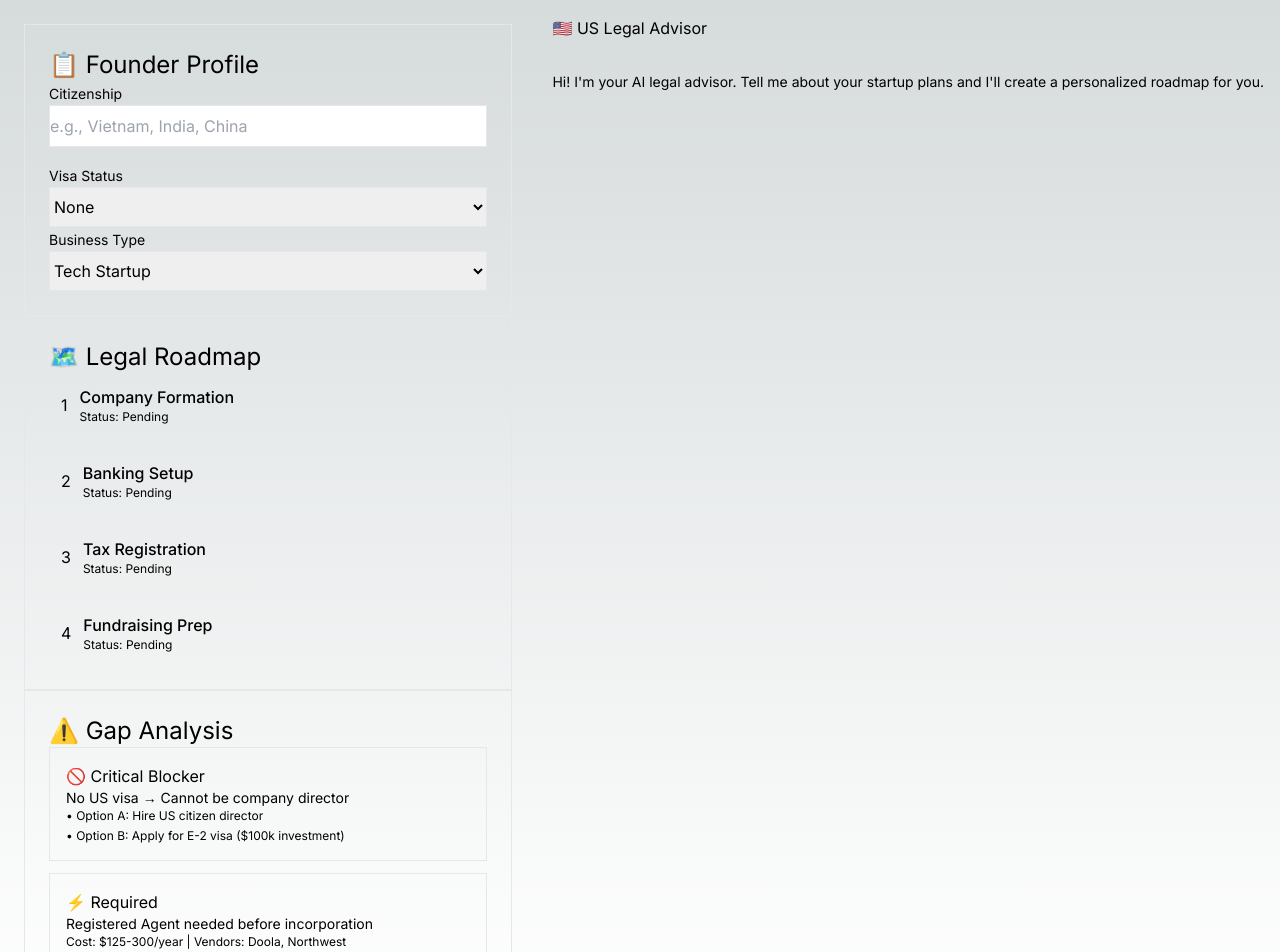
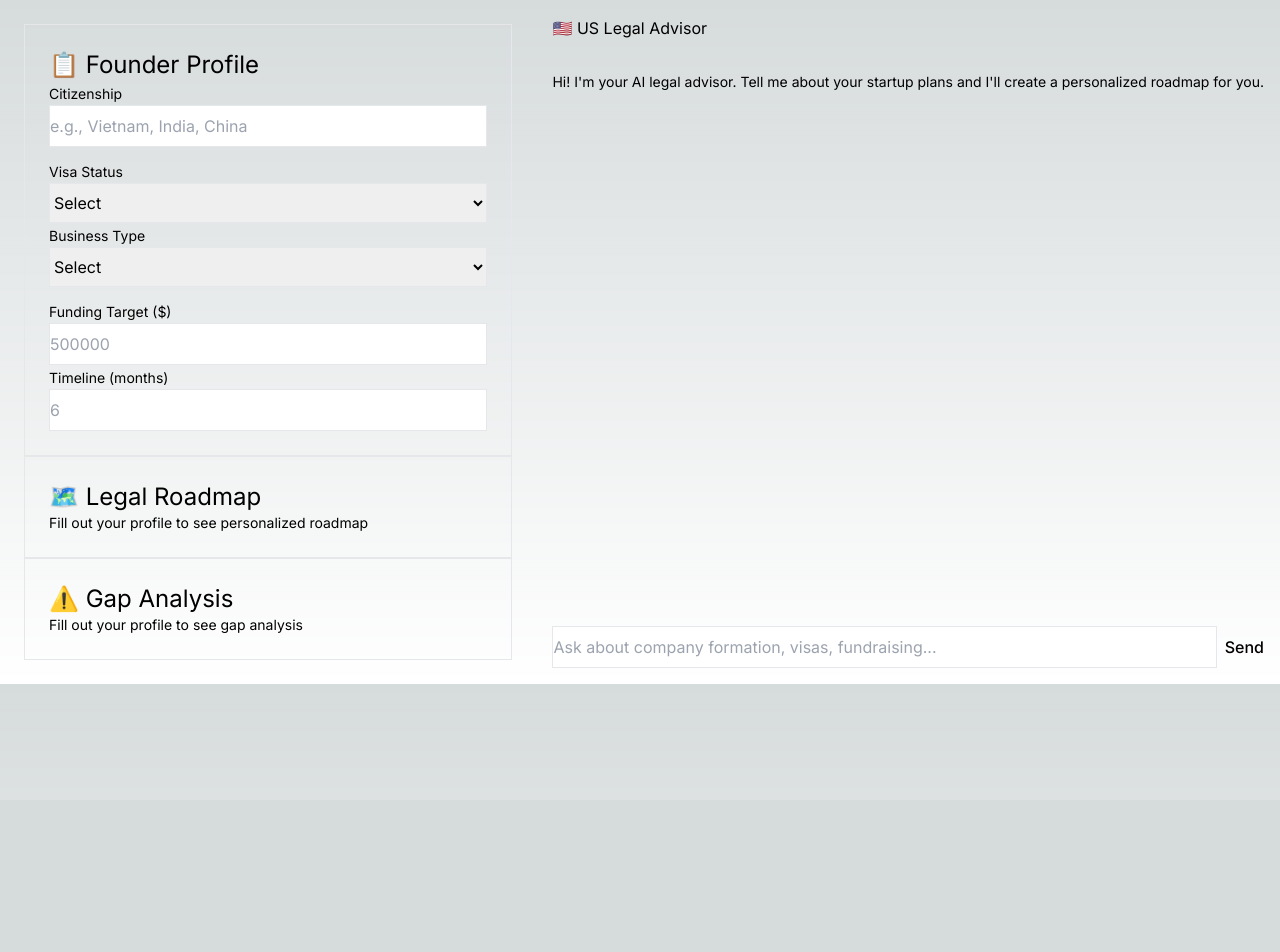
Before and after one commit to kakaholigan/ai-compience-app, a Next.js app: page / in a window 1280 px wide. Shown: the top 952 px of the page. After the commit the page ends 800 px from the top, so only its background shows below. Built offline with nearby package versions, Linux system fonts and the light colour scheme.

Commit message:
COMPLETE: Interactive app - profile inputs + dynamic roadmap/gap analysis + updated README

```diff
--- a/src/app/page.tsx
+++ b/src/app/page.tsx
@@ -1,10 +1,95 @@
 "use client";
-import { useState } from "react";
+import { useState, useEffect } from "react";
 
 export default function Home() {
+  const [profile, setProfile] = useState({
+    citizenship: "",
+    visa: "",
+    businessType: "",
+    funding: "",
+    timeline: ""
+  });
+  const [analysis, setAnalysis] = useState<any>(null);
+  const [roadmap, setRoadmap] = useState<any[]>([]);
   const [messages, setMessages] = useState<any[]>([]);
   const [input, setInput] = useState("");
   const [loading, setLoading] = useState(false);
+
+  // Generate analysis when profile changes
+  useEffect(() => {
+    if (profile.citizenship || profile.visa || profile.businessType) {
+      const blockers = [];
+      const requirements = [];
+
+      // Visa blockers
+      if (profile.visa === 'None' || !profile.visa) {
+        blockers.push({
+          type: 'critical',
+          title: 'No US Visa',
+          desc: 'Cannot be company director',
+          solutions: ['Hire US citizen director', 'Apply E-2 visa ($100k)', 'Nominee director service']
+        });
+      }
+
+      if (profile.visa === 'F-1 Student') {
+        blockers.push({
+          type: 'high',
+          title: 'F-1 Work Restrictions',
+          desc: 'Limited to CPT/OPT only',
+          solutions: ['Find H-1B co-founder', 'Transition to E-2', 'Stay as passive investor']
+        });
+      }
+
+      // Always required
+      requirements.push(
+        { title: 'Registered Agent (Delaware)', cost: '$125-300/yr', deadline: 'Before incorporation' },
+        { title: 'IRS EIN Application', cost: 'Free', deadline: '7 days after incorporation' },
+        { title: 'Delaware Annual Tax', cost: '$450/yr', deadline: 'March 1st' }
+      );
+
+      // Funding-based
+      if (parseInt(profile.funding) > 1000000) {
+        requirements.push({
+          title: 'SEC Form D (Reg D)',
+          cost: '$1,500-3,000',
+          deadline: '15 days after first sale'
+        });
+      } else if (parseInt(profile.funding) > 0) {
+        requirements.push({
+          title: 'SEC Form D (Reg D)',
+          cost: '$0-500',
+          deadline: '15 days after first sale'
+        });
+      }
+
+      // Business type specific
+      if (profile.businessType === 'E-commerce') {
+        requirements.push({
+          title: 'Sales Tax Registration',
+          cost: 'Varies by state',
+          deadline: 'Before first sale'
+        });
+      }
+
+      setAnalysis({ blockers, requirements });
+      generateRoadmap();
+    }
+  }, [profile]);
+
+  // Generate personalized roadmap
+  const generateRoadmap = () => {
+    const tasks = ['Company Formation', 'Banking Setup', 'Tax Registration'];
+
+    if (parseInt(profile.funding) > 0) {
+      tasks.push('Fundraising Prep');
+    }
+
+    if (profile.visa === 'None') {
+      tasks.unshift('Visa/Director Resolution');
+    }
+
+    setRoadmap(tasks);
+  };
 
   const sendMessage = async () => {
     if (!input.trim()) return;
@@ -18,7 +103,10 @@ export default function Home() {
       const response = await fetch("/api/copilotkit", {
         method: "POST",
         headers: { "Content-Type": "application/json" },
-        body: JSON.stringify({ messages: [...messages, userMessage] }),
+        body: JSON.stringify({
+          messages: [...messages, userMessage],
+          profile: profile
+        }),
       });
 
       const data = await response.json();
@@ -37,32 +125,66 @@ export default function Home() {
           {/* Layout 1: Profile Input */}
           <div className="bg-white/10 backdrop-blur-lg rounded-xl p-6 border border-white/20">
             <h2 className="text-2xl font-bold text-white mb-4">📋 Founder Profile</h2>
-            <div className="space-y-4">
+            <div className="space-y-3">
               <div>
                 <label className="text-white/80 text-sm">Citizenship</label>
                 <input
                   type="text"
                   placeholder="e.g., Vietnam, India, China"
+                  value={profile.citizenship}
+                  onChange={(e) => setProfile({...profile, citizenship: e.target.value})}
                   className="w-full mt-1 px-4 py-2 bg-white/10 border border-white/20 rounded-lg text-white placeholder-white/40"
                 />
               </div>
-              <div className="grid grid-cols-2 gap-4">
+              <div className="grid grid-cols-2 gap-3">
                 <div>
                   <label className="text-white/80 text-sm">Visa Status</label>
-                  <select className="w-full mt-1 px-4 py-2 bg-white/10 border border-white/20 rounded-lg text-white">
-                    <option>None</option>
-                    <option>F-1 Student</option>
-                    <option>H-1B Work</option>
-                    <option>E-2 Investor</option>
+                  <select
+                    value={profile.visa}
+                    onChange={(e) => setProfile({...profile, visa: e.target.value})}
+                    className="w-full mt-1 px-4 py-2 bg-white/10 border border-white/20 rounded-lg text-white"
+                  >
+                    <option value="">Select</option>
+                    <option value="None">None</option>
+                    <option value="F-1 Student">F-1 Student</option>
+                    <option value="H-1B Work">H-1B Work</option>
+                    <option value="E-2 Investor">E-2 Investor</option>
                   </select>
                 </div>
                 <div>
                   <label className="text-white/80 text-sm">Business Type</label>
-                  <select className="w-full mt-1 px-4 py-2 bg-white/10 border border-white/20 rounded-lg text-white">
-                    <option>Tech Startup</option>
-                    <option>SaaS</option>
-                    <option>E-commerce</option>
+                  <select
+                    value={profile.businessType}
+                    onChange={(e) => setProfile({...profile, businessType: e.target.value})}
+                    className="w-full mt-1 px-4 py-2 bg-white/10 border border-white/20 rounded-lg text-white"
+                  >
+                    <option value="">Select</option>
+                    <option value="SaaS">SaaS</option>
+                    <option value="E-commerce">E-commerce</option>
+                    <option value="Fintech">Fintech</option>
                   </select>
+                </div>
+              </div>
+              <div className="grid grid-cols-2 gap-3">
+                <div>
+                  <label className="text-white/80 text-sm">Funding Target ($)</label>
+                  <input
+                    type="number"
+                    placeholder="500000"
+                    value={profile.funding}
+                    onChange={(e) => setProfile({...profile, funding: e.target.value})}
+                    className="w-full mt-1 px-4 py-2 bg-white/10 border border-white/20 rounded-lg text-white placeholder-white/40"
+                  />
+                </div>
+                <div>
+                  <label className="text-white/80 text-sm">Timeline (months)</label>
+                  <input
+                    type="number"
+                    placeholder="6"
+                    value={profile.timeline}
+                    onChange={(e) => setProfile({...profile, timeline: e.target.value})}
+                    className="w-full mt-1 px-4 py-2 bg-white/10 border border-white/20 rounded-lg text-white placeholder-white/40"
+                  />
                 </div>
               </div>
             </div>
@@ -71,8 +193,9 @@ export default function Home() {
           {/* Layout 2: Legal Roadmap */}
           <div className="bg-white/10 backdrop-blur-lg rounded-xl p-6 border border-white/20">
             <h2 className="text-2xl font-bold text-white mb-4">🗺️ Legal Roadmap</h2>
+            {roadmap.length > 0 ? (
               <div className="space-y-3">
-              {['Company Formation', 'Banking Setup', 'Tax Registration', 'Fundraising Prep'].map((phase, i) => (
+                {roadmap.map((phase, i) => (
                   <div key={i} className="flex items-center gap-3 p-3 bg-white/5 rounded-lg">
                     <div className="w-8 h-8 rounded-full bg-purple-500 flex items-center justify-center text-white font-bold">
                       {i + 1}
@@ -82,31 +205,47 @@ export default function Home() {
                       <p className="text-white/60 text-xs">Status: Pending</p>
                     </div>
                     <div className="w-20 h-2 bg-white/10 rounded-full overflow-hidden">
-                    <div className="h-full bg-purple-500" style={{width: `${i * 25}%`}}></div>
+                      <div className="h-full bg-purple-500" style={{width: `${(i + 1) * 20}%`}}></div>
                     </div>
                   </div>
                 ))}
               </div>
+            ) : (
+              <p className="text-white/60 text-sm">Fill out your profile to see personalized roadmap</p>
+            )}
           </div>
 
           {/* Layout 3: Gap Analysis */}
           <div className="bg-white/10 backdrop-blur-lg rounded-xl p-6 border border-white/20">
             <h2 className="text-2xl font-bold text-white mb-4">⚠️ Gap Analysis</h2>
+            {analysis ? (
               <div className="space-y-3">
-              <div className="p-4 bg-red-500/20 border border-red-500/30 rounded-lg">
-                <h3 className="text-red-300 font-bold mb-2">🚫 Critical Blocker</h3>
-                <p className="text-white/90 text-sm">No US visa → Cannot be company director</p>
+                {analysis.blockers?.length > 0 && analysis.blockers.map((blocker: any, i: number) => (
+                  <div key={i} className="p-4 bg-red-500/20 border border-red-500/30 rounded-lg">
+                    <h3 className="text-red-300 font-bold mb-2">🚫 {blocker.title}</h3>
+                    <p className="text-white/90 text-sm">{blocker.desc}</p>
                     <div className="mt-2 space-y-1">
-                  <p className="text-white/70 text-xs">• Option A: Hire US citizen director</p>
-                  <p className="text-white/70 text-xs">• Option B: Apply for E-2 visa ($100k investment)</p>
+                      {blocker.solutions.map((sol: string, j: number) => (
+                        <p key={j} className="text-white/70 text-xs">• {sol}</p>
+                      ))}
                     </div>
                   </div>
-              <div className="p-4 bg-yellow-500/20 border border-yellow-500/30 rounded-lg">
-                <h3 className="text-yellow-300 font-bold mb-2">⚡ Required</h3>
-                <p className="text-white/90 text-sm">Registered Agent needed before incorporation</p>
-                <p className="text-white/70 text-xs mt-1">Cost: $125-300/year | Vendors: Doola, Northwest</p>
+                ))}
+                {analysis.requirements?.length > 0 && (
+                  <div className="p-4 bg-blue-500/20 border border-blue-500/30 rounded-lg">
+                    <h3 className="text-blue-300 font-bold mb-2">📋 Requirements</h3>
+                    {analysis.requirements.map((req: any, i: number) => (
+                      <div key={i} className="text-white/90 text-sm mb-2">
+                        <p className="font-medium">{req.title}</p>
+                        <p className="text-white/70 text-xs">Cost: {req.cost} | Deadline: {req.deadline}</p>
                       </div>
+                    ))}
                   </div>
+                )}
+              </div>
+            ) : (
+              <p className="text-white/60 text-sm">Fill out your profile to see gap analysis</p>
+            )}
           </div>
         </div>
 
```
Also changed, not shown: 2 other files (tests, documents, lock files or other folders). Lines whose indentation alone changed are shown as unchanged.
